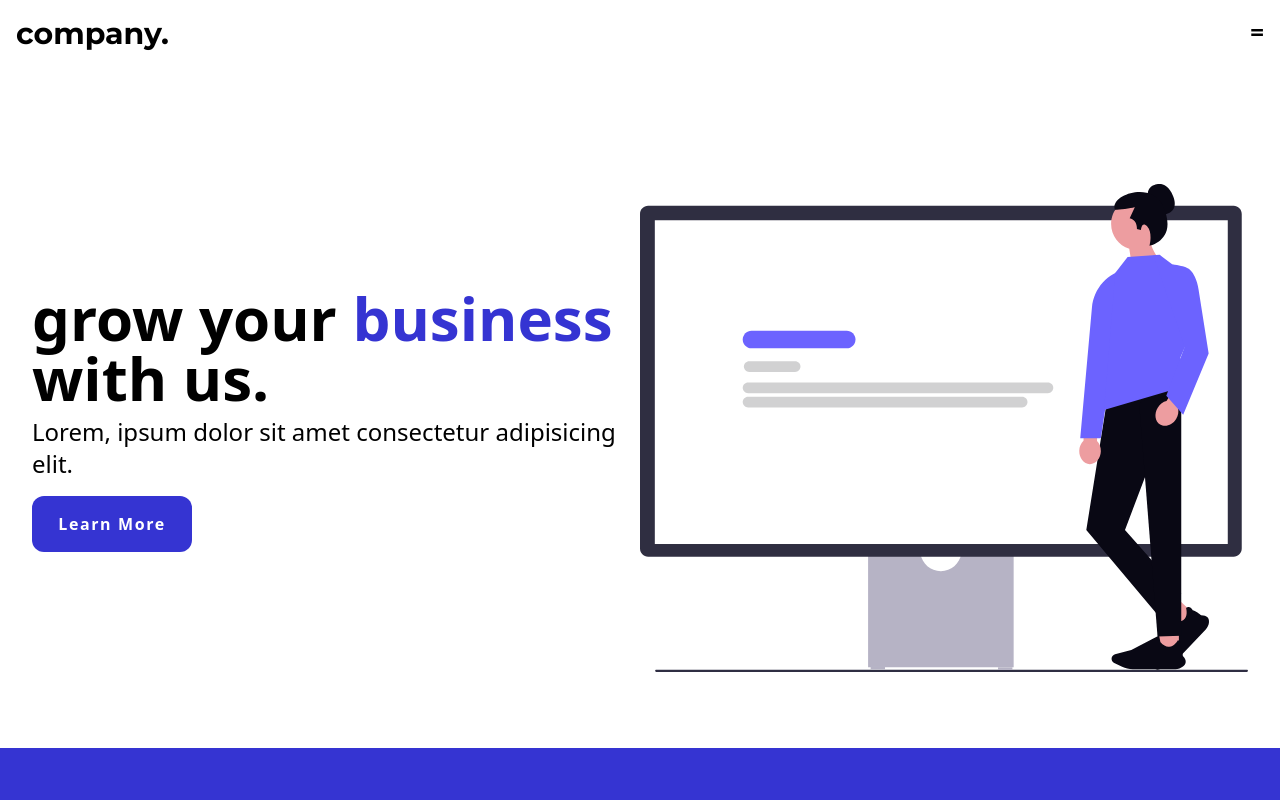
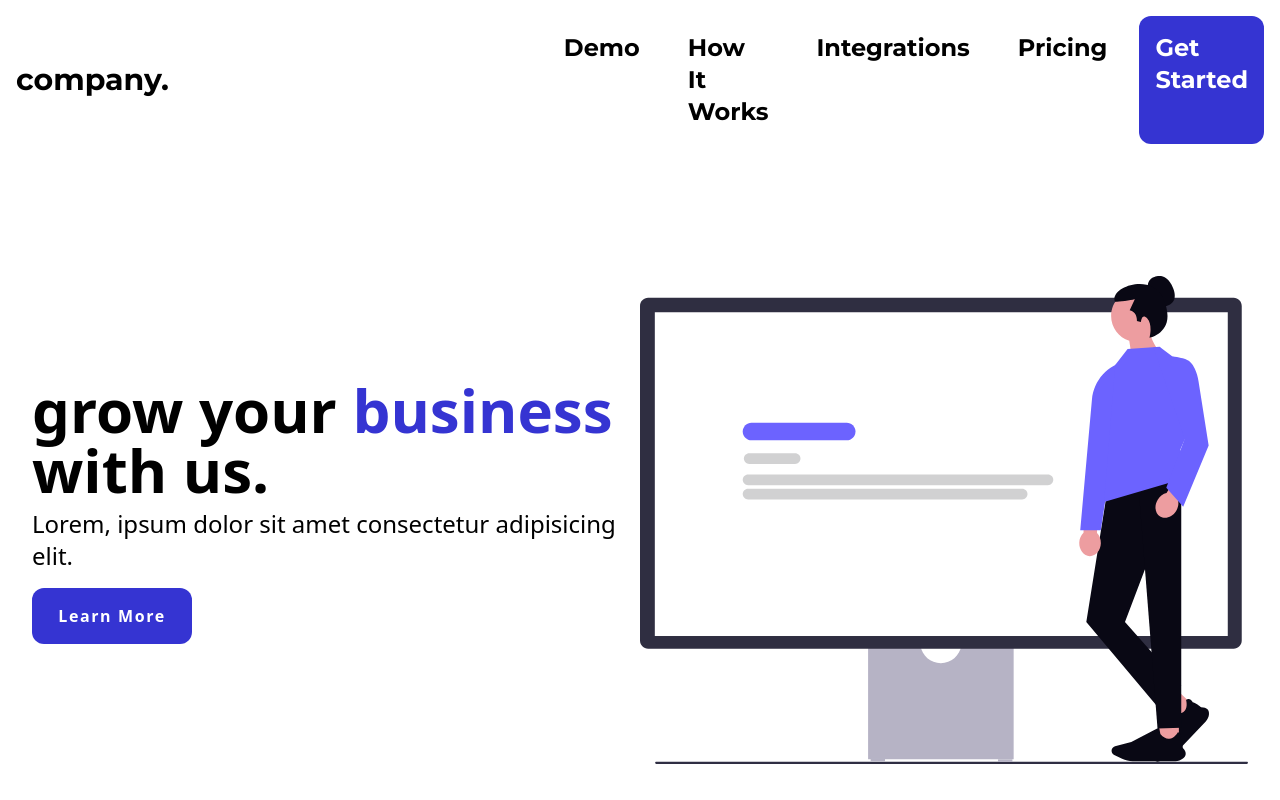
Before and after one commit to komangkrisnanda/company-profile-tailwind, a website: page index.html in a window 1280 px wide. Shown: the top 800 px of the page. Drawn offline with nearby package versions, Linux system fonts and the light colour scheme.

Commit message:
feat(ui): handle mobile nav

```diff
--- a/index.html
+++ b/index.html
@@ -17,12 +17,12 @@
 
 <body>
   <div class="container mx-auto">
-    <header class="flex flex-row items-center justify-between p-4">
+    <header class="flex flex-col xl:flex-row items-center justify-between p-4">
       <div class="flex w-full justify-between">
         <h3 class="font-bold font-montserrat text-3xl">company.</h3>
-        <div class="text-2xl font-bold">=</div>
+        <div class="text-2xl font-bold cursor-pointer block xl:hidden" id="ham-btn">=</div>
       </div>
-      <nav class="flex hidden flex-row font-montserrat gap-4 font-bold text-2xl">
+      <nav id="menu" class=" hidden xl:flex flex-col xl:flex-row font-montserrat gap-4 font-bold text-2xl">
         <div class="p-4">Demo</div>
         <div class="p-4">How It Works</div>
         <div class="p-4">Integrations</div>
@@ -148,4 +148,15 @@
   </section>
 </body>
 
+<script src="https://code.jquery.com/jquery-3.7.1.min.js" integrity="sha256-/JqT3SQfawRcv/BIHPThkBvs0OEvtFFmqPF/lYI/Cxo=" crossorigin="anonymous"></script>
+
+<script>
+
+  //DOM selector
+  // event on click
+  $("#ham-btn").click(function(){
+    //alert("Hello World!")
+      $("#menu").toggleClass("hidden")
+  })
+</script>
 </html>
```
